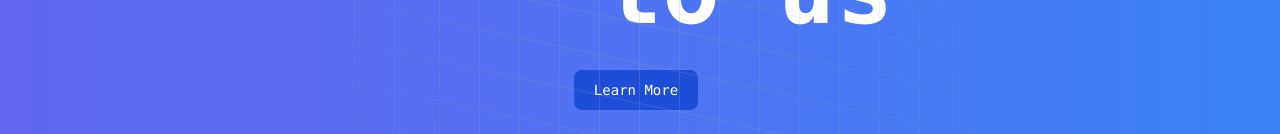
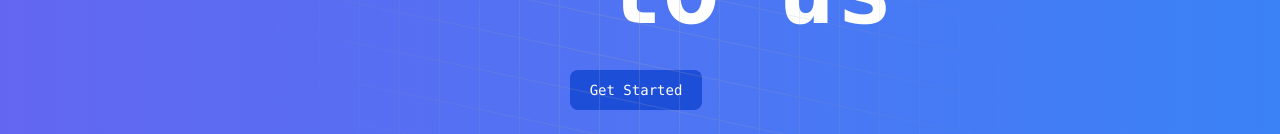
Before and after one commit to remote-cto/rcto_web_final, a Next.js app: page / in a window 1280 px wide. Shown: the part 666-800 px from the top of the page. Built offline with nearby package versions, Linux system fonts and the light colour scheme.

Commit message:
chnages done

```diff
--- a/app/components/BannerPage.tsx
+++ b/app/components/BannerPage.tsx
@@ -78,7 +78,7 @@ const BannerPage = () => {
                   onClick={scrollToLearnMore}
                   className="text-white bg-blue-700 hover:bg-blue-800 focus:ring-4 focus:ring-blue-300 font-xl rounded-lg text-sm px-5 py-2.5 me-2 mb-2 dark:bg-blue-600 dark:hover:bg-blue-700 focus:outline-none dark:focus:ring-blue-800"
                 >
-                  Learn More
+                  Get Started
                 </button>
               </CoolMode>
             </motion.div>
```
